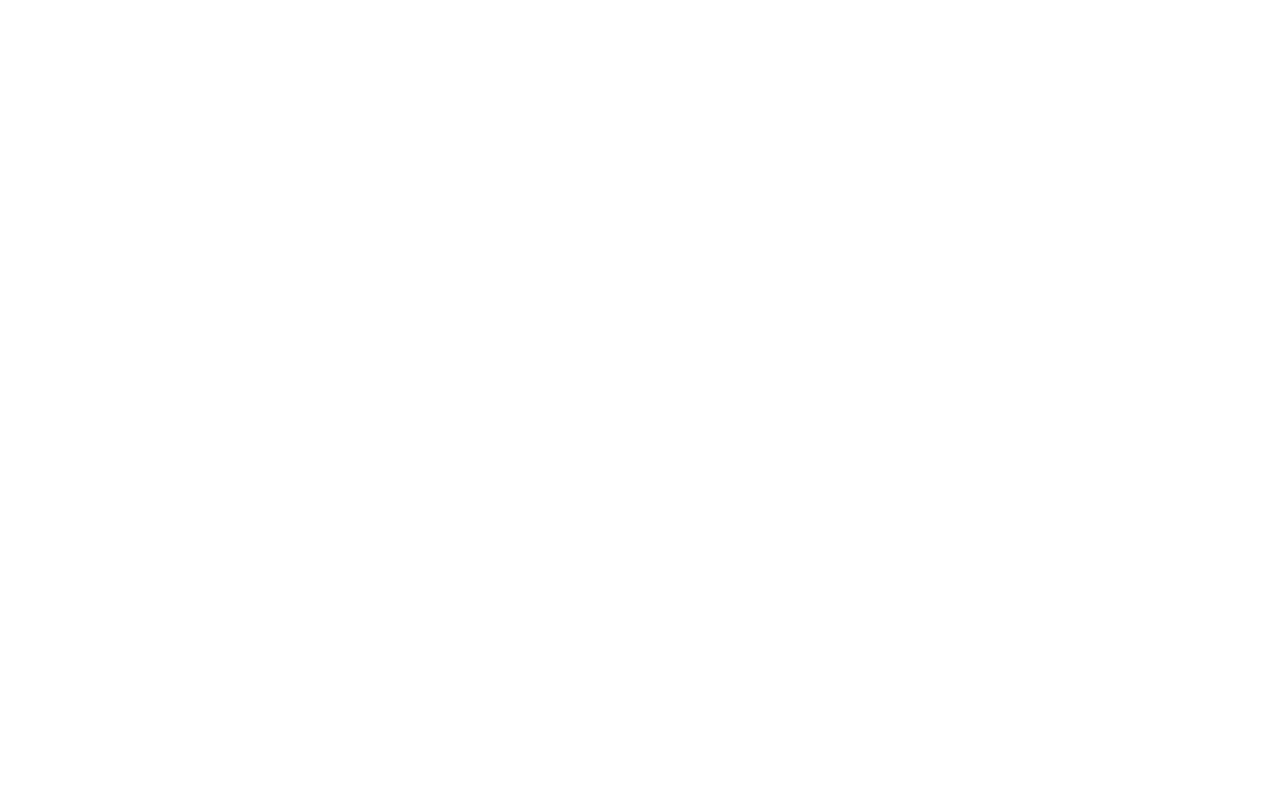
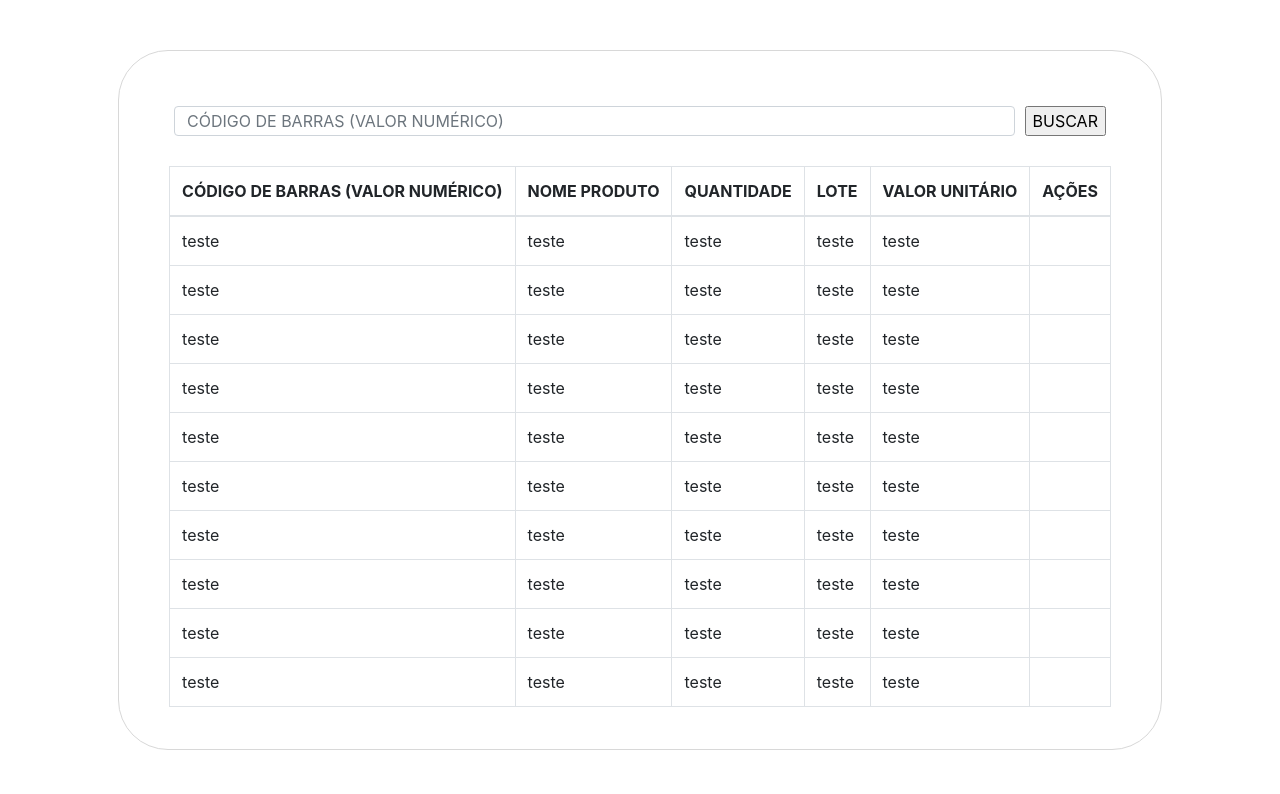
Before and after one commit to pedrodev2007/sanus-desktop, a website: page estoque/index.html in a window 1280 px wide. Drawn offline with nearby package versions, Linux system fonts and the light colour scheme.

Commit message:
criação inicial da tela de estoque

```diff
--- a/estoque/index.html
+++ b/estoque/index.html
@@ -3,9 +3,127 @@
 <head>
     <meta charset="UTF-8">
     <meta name="viewport" content="width=device-width, initial-scale=1.0">
-    <title>Document</title>
+    <link rel="stylesheet" href="../src/style/estoque.css">
+    <link href="https://cdn.jsdelivr.net/npm/bootstrap@6.0.0-alpha.1/dist/css/bootstrap.min.css" rel="stylesheet" integrity="sha384-B/GM4XqrwHnWXNOWMbloTmrYXZg10cakYGmpfsR/bbzQ6JAJI4ihuyADKLnBgrCe" crossorigin="anonymous">
+    <script type="module" src="https://cdn.jsdelivr.net/npm/bootstrap@6.0.0-alpha.1/dist/js/bootstrap.bundle.min.js" integrity="sha384-1a/pXj49ZQ1aHEmrJ+gMw1otqoVsYwlEnlD8mIfY2TV03r20Y0CN7uqx1tQogjPL" crossorigin="anonymous"></script>
+    <title>Verificar Estoque</title>
 </head>
-<body>
+<body style="background-color: white;">
+    <main>
+        <div id="container-main">
+            <div id="right-side-main">
+                <div id="left-side-estoque-container">
+                    <div id="right-side-estoque-container">
+                        <div id="estoque-search-container">
+                            <form id="estoque-search-forms" action="" method="get">
+                                <input id="inputCodigoBarras" class="form-control" placeholder="CÓDIGO DE BARRAS (VALOR NUMÉRICO)">
+                                <input id="btnAdicionar" class="btn-solid theme-primary" type="submit" value="BUSCAR">
+                            </form>
 
+                        </div>
+                    </div>
+                    <div id="estoque-top">
+                        <div id="tabela-container">
+                            <table id="tabelaEstoque" class="table table-bordered">
+                                <thead>
+                                    <th>CÓDIGO DE BARRAS (VALOR NUMÉRICO)</th>
+                                    <th>NOME PRODUTO</th>
+                                    <th>QUANTIDADE</th>
+                                    <th>LOTE</th>
+                                    <th>VALOR UNITÁRIO</th>
+                                    <th>AÇÕES</th>
+                                </thead>
+                                <tbody>
+									<tr>
+										<td>teste</td>
+										<td>teste</td>
+										<td>teste</td>
+										<td>teste</td>
+										<td>teste</td>
+                                        <td></td>
+									</tr>
+									<tr>
+										<td>teste</td>
+										<td>teste</td>
+										<td>teste</td>
+										<td>teste</td>
+										<td>teste</td>
+                                        <td></td>
+									</tr>
+                                    <tr>
+										<td>teste</td>
+										<td>teste</td>
+										<td>teste</td>
+										<td>teste</td>
+										<td>teste</td>
+                                        <td></td>
+									</tr>
+									<tr>
+										<td>teste</td>
+										<td>teste</td>
+										<td>teste</td>
+										<td>teste</td>
+										<td>teste</td>
+                                        <td></td>
+									</tr>
+                                    <tr>
+										<td>teste</td>
+										<td>teste</td>
+										<td>teste</td>
+										<td>teste</td>
+										<td>teste</td>
+                                        <td></td>
+									</tr>
+									<tr>
+										<td>teste</td>
+										<td>teste</td>
+										<td>teste</td>
+										<td>teste</td>
+										<td>teste</td>
+                                        <td></td>
+									</tr>
+                                    <tr>
+										<td>teste</td>
+										<td>teste</td>
+										<td>teste</td>
+										<td>teste</td>
+										<td>teste</td>
+                                        <td></td>
+									</tr>
+									<tr>
+										<td>teste</td>
+										<td>teste</td>
+										<td>teste</td>
+										<td>teste</td>
+										<td>teste</td>
+                                        <td></td>
+									</tr>
+                                    <tr>
+										<td>teste</td>
+										<td>teste</td>
+										<td>teste</td>
+										<td>teste</td>
+										<td>teste</td>
+                                        <td></td>
+									</tr>
+									<tr>
+										<td>teste</td>
+										<td>teste</td>
+										<td>teste</td>
+										<td>teste</td>
+										<td>teste</td>
+                                        <td></td>
+									</tr>
+                                </tbody>
+                            </table>
+                        </div>
+
+                    </div> <!-- TABELA -->
+                </div>
+
+
+            </div>
+        </div>
+    </main>
 </body>
 </html>
--- /dev/null
+++ b/src/style/estoque.css
@@ -0,0 +1,69 @@
+body {
+    margin: 0;
+    padding: 0;
+    height: 100dvh;
+}
+
+main {
+    height: 100%;
+}
+
+#container-main {
+    display: flex;
+    justify-content: center;
+    align-items: center;
+    height: 100%;
+}
+
+#right-side-main {
+    height: 700px;
+    padding: 50px;
+    display: flex;
+    flex-direction: column;
+    border: 1px solid #d8d8d8;
+    border-radius: 50px;
+}
+
+#estoque-top {
+    display: flex;
+}
+
+#estoque-search-forms {
+    display: flex;
+    flex-direction: row;
+    justify-content: center;
+    align-items: center;
+    margin-bottom: 25px;
+}
+
+#estoque-search-forms input {
+    margin: 5px;
+}
+
+#estoque-combobox-input {
+    display: flex;
+    justify-content: space-between;
+}
+
+#estoque-final-btn {
+    display: flex;
+    justify-content: right;
+}
+
+button {
+    margin: 10px;
+}
+
+#tabelaEstoque {
+    overflow-y: auto;
+}
+
+#tabela-container {
+    overflow-y: auto;
+    height: 600px;
+    margin-bottom: 25px;
+}
+
+#inputCodigoBarras {
+    height: 30px;
+}
```
